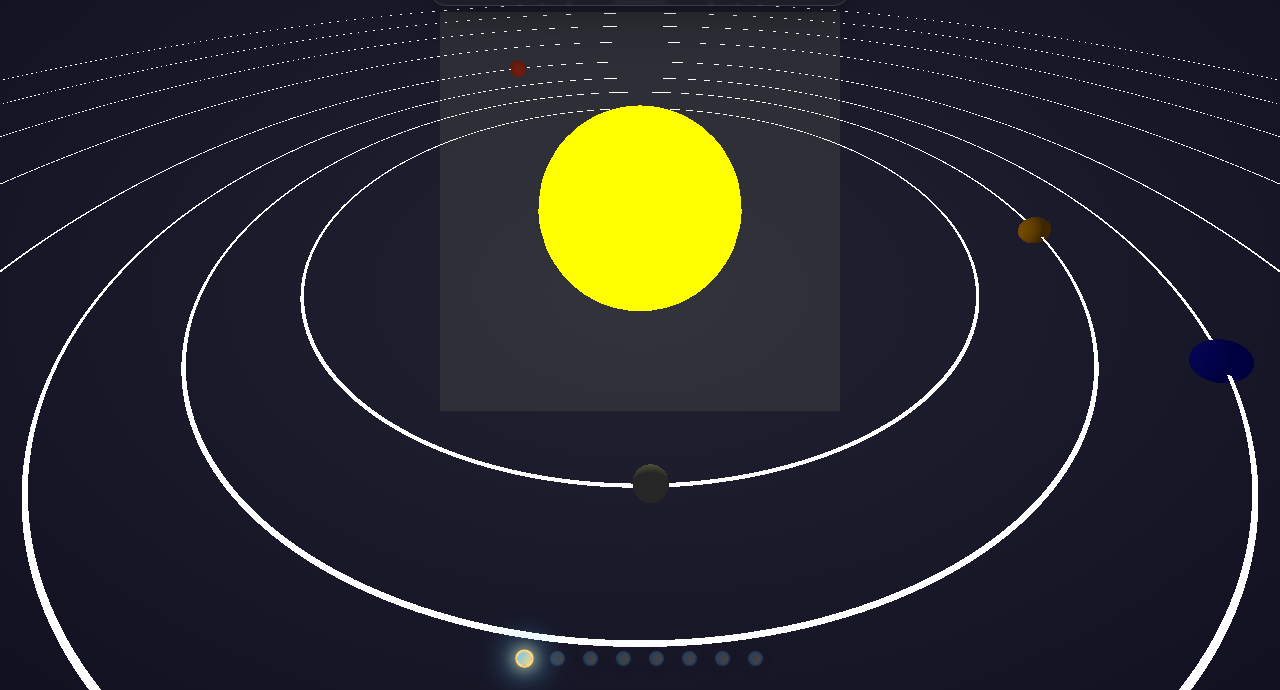
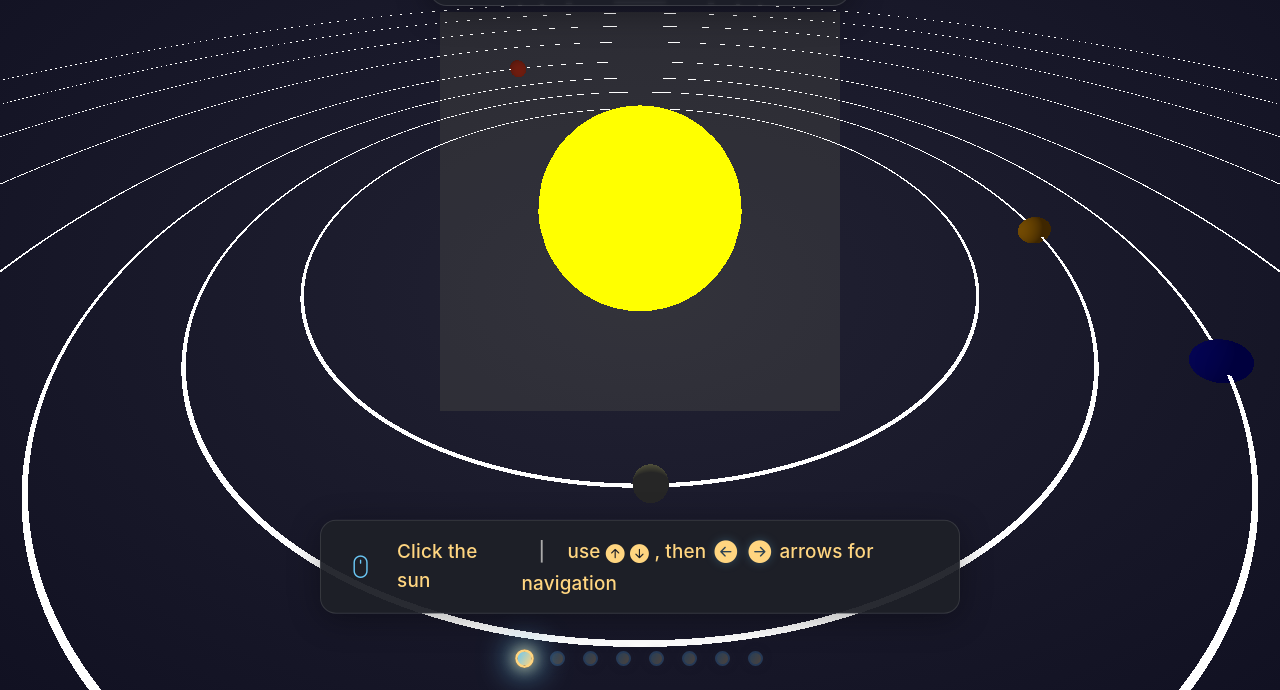
Before and after one commit to Thomas-Delaeter/thomas-delaeter.github.io, a website built with Vite: page index.html in a window 1280 px wide. Shown: the part 110-800 px from the top of the page. Built offline with nearby package versions, Linux system fonts and the light colour scheme; animation ran at ten frames a second.

Commit message:
feat: implemented navigation notif

```diff
--- a/index.html
+++ b/index.html
@@ -44,6 +44,22 @@
       </div>
     </div>
 
+    <div id="overview-tip" class="overview-tip">
+      <span class="bi bi-mouse"></span>
+      <span>Click the sun</span>
+      <span class="overview-tip-arrows">
+      <span class="tip-divider">|</span>
+        <span>use</span>
+        <span class="bi bi-arrow-up-circle-fill" style="vertical-align:-3px;"></span>
+        <span class="bi bi-arrow-down-circle-fill" style="vertical-align:-3px;"></span>
+        <span>, then </span>
+        <span class="bi bi-arrow-left-circle-fill" style="vertical-align:-3px;"></span>
+        <span class="bi bi-arrow-right-circle-fill" style="vertical-align:-3px;"></span>
+        <span>arrows for navigation</span>
+      </span>
+    </div>
+
+
     <div class="pagination-dots" id="paginationDots"></div>
     <script type="module" src="/main.js"></script>
 
--- a/main.js
+++ b/main.js
@@ -366,6 +366,7 @@ window.addEventListener('keydown', (event) => {
         showExitChaseBtn(false);
         if (clickMeTextMesh) clickMeTextMesh.visible = true;
         if (clickMeTextMesh2) clickMeTextMesh2.visible = true;
+        setOverviewTipVisible(true);
     }
     if (event.key === 'ArrowDown') {
         activeCamera = camera_follow;
@@ -376,6 +377,7 @@ window.addEventListener('keydown', (event) => {
         showExitChaseBtn(true);
         if (clickMeTextMesh) clickMeTextMesh.visible = false;
         if (clickMeTextMesh2) clickMeTextMesh2.visible = false;
+        setOverviewTipVisible(false);
     }
     if (event.key === 'ArrowRight') {
         planetIndex = (planetIndex + 1) % planets.length;
@@ -616,6 +618,7 @@ renderer.domElement.addEventListener('pointerdown', (event) => {
         showExitChaseBtn(true);
         if (clickMeTextMesh) clickMeTextMesh.visible = false;
         if (clickMeTextMesh2) clickMeTextMesh2.visible = false;
+        setOverviewTipVisible(false);
     }
 });
 
@@ -672,34 +675,9 @@ function setAppHeight() {
 window.addEventListener('resize', setAppHeight);
 setAppHeight();
 
-// function isAboutCardClippingArrows() {
-//   if (window.innerWidth > 1000) return false;
-
-//   const aboutCard = document.querySelector('.about-card');
-//   const rightDiv = document.querySelector('.right-div');
-//   const rightArrow = document.querySelector('.right-arrow');
-
-//   if (!aboutCard || !rightDiv || !rightArrow) return false;
-
-//   const aboutRect = aboutCard.getBoundingClientRect();
-//   const arrowRect = rightArrow.getBoundingClientRect();
-
-//   // Check if the bottom of the about card is below the top of the arrow
-//   return aboutRect.bottom > arrowRect.top - 8; // tweak the 8 if needed
-// }
-
-// function updateMobilePadding() {
-//   const rightDiv = document.querySelector('.right-div');
-//   if (!rightDiv) return;
-//   if (isAboutCardClippingArrows()) {
-//     rightDiv.classList.add('add-bottom-padding');
-//   } else {
-//     rightDiv.classList.remove('add-bottom-padding');
-//   }
-// }
-
-// // Run on resize, on info/card change, and when right-div is shown
-// window.addEventListener('resize', updateMobilePadding);
-// document.addEventListener('DOMContentLoaded', updateMobilePadding);
-// // You might also want to call this after updating content
-// // setTimeout(updateMobilePadding, 0); // after changing content
+function setOverviewTipVisible(isVisible) {
+  const tip = document.getElementById('overview-tip');
+  tip.style.opacity = isVisible ? "1" : "0";
+  tip.style.pointerEvents = isVisible ? "auto" : "none";
+}
+setOverviewTipVisible(true);
--- a/styles.css
+++ b/styles.css
@@ -697,3 +697,61 @@ body {
 .simplebar-track {
   box-shadow: none !important;
 }
+
+.overview-tip {
+  position: fixed;
+  bottom: 9.5vh; /* about 5-6vh above dots */
+  left: 50%;
+  transform: translateX(-50%);
+  background: rgba(30, 32, 40, 0.95);
+  color: #ffd580;
+  border-radius: 16px;
+  border: 1.5px solid rgba(255,255,255,0.11);
+  box-shadow: 0 6px 32px rgba(0,0,0,0.32);
+  padding: 0.8em 1.5em;
+  font-size: 1.18rem;
+  font-family: inherit;
+  font-weight: 500;
+  letter-spacing: 0.01em;
+  display: flex;
+  align-items: center;
+  gap: 0.9em;
+  z-index: 1100;
+  pointer-events: none; /* Not clickable */
+  opacity: 1;
+  animation: tip-bounce 2.2s infinite;
+  transition: opacity 0.19s;
+}
+.overview-tip .bi-mouse {
+  font-size: 1.2em;
+  color: #6ac7f5;
+  margin-right: 0.35em;
+}
+.overview-tip .tip-divider {
+  color: #aaa;
+  margin: 0 0.9em;
+}
+.overview-tip .bi-arrow-left-circle-fill,
+.overview-tip .bi-arrow-right-circle-fill {
+  font-size: 1.2em;
+  color: #ffd580;
+  margin: 0 0.13em;
+  vertical-align: middle;
+  filter: drop-shadow(0 0 5px #6ac7f544);
+}
+
+/* Nice bounce animation */
+@keyframes tip-bounce {
+  0%, 100%   { transform: translateX(-50%) translateY(0); }
+  18%        { transform: translateX(-50%) translateY(-8px); }
+  30%        { transform: translateX(-50%) translateY(0); }
+  40%        { transform: translateX(-50%) translateY(-4px);}
+  50%        { transform: translateX(-50%) translateY(0);}
+}
+
+/* Hide on mobile */
+@media (max-width: 1000px) {
+  .overview-tip-arrows {
+    display: none !important;
+  }
+}
```
